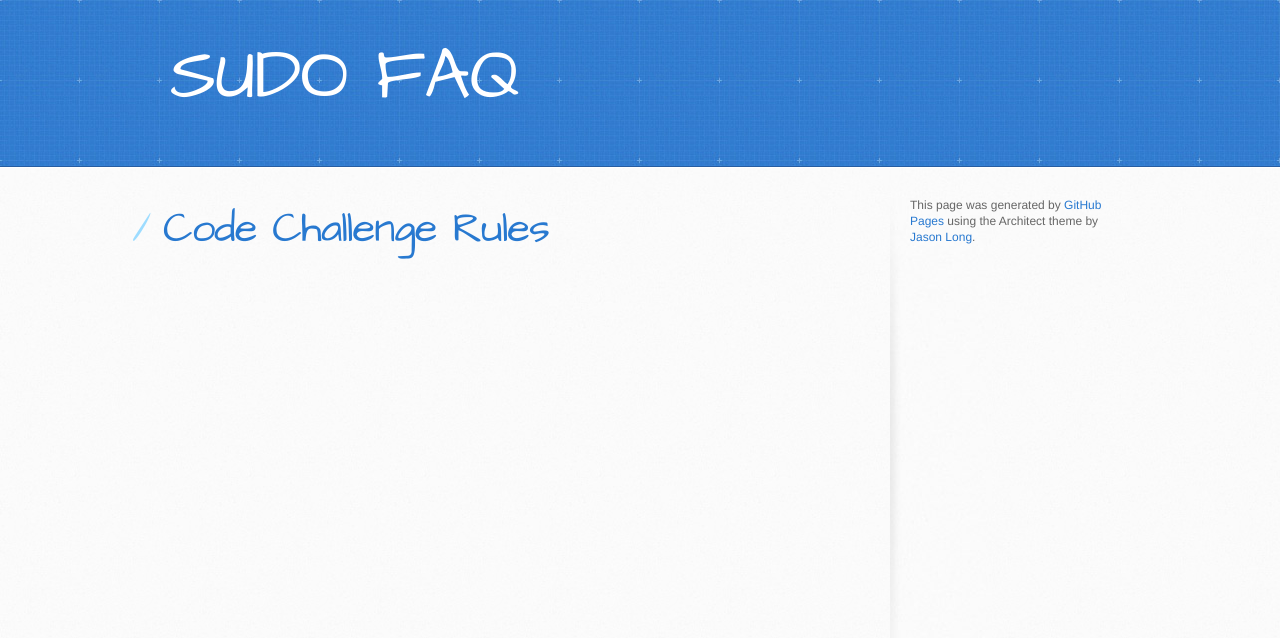
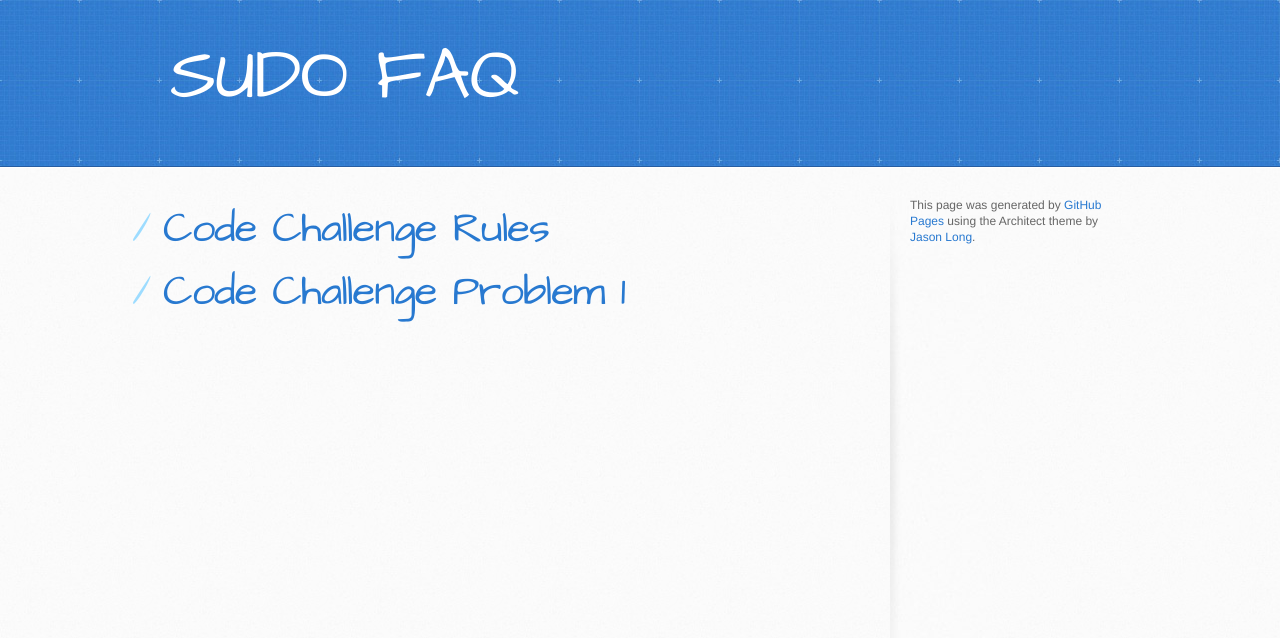
Before and after one commit to sudounlv/sudounlv.github.com, a plain HTML site: page index.html in a window 1280 px wide. Drawn offline with Linux system fonts and the light colour scheme.

Commit message:
Revert "Oops"
This reverts commit 5ae88acfb907ee57539eea7c1b294db9b5580cf9.

```diff
--- a/index.html
+++ b/index.html
@@ -27,6 +27,7 @@
       <div class="inner clearfix">
         <section id="main-content">
           <h1><a href="http://sudounlv.github.com/code-challenge/rules.html">Code Challenge Rules</a></h1>
+          <h1><a href="http://sudounlv.github.com/code-challenge/p1.html">Code Challenge Problem 1</a></h1>
         </section>
 
         <aside id="sidebar">
```
